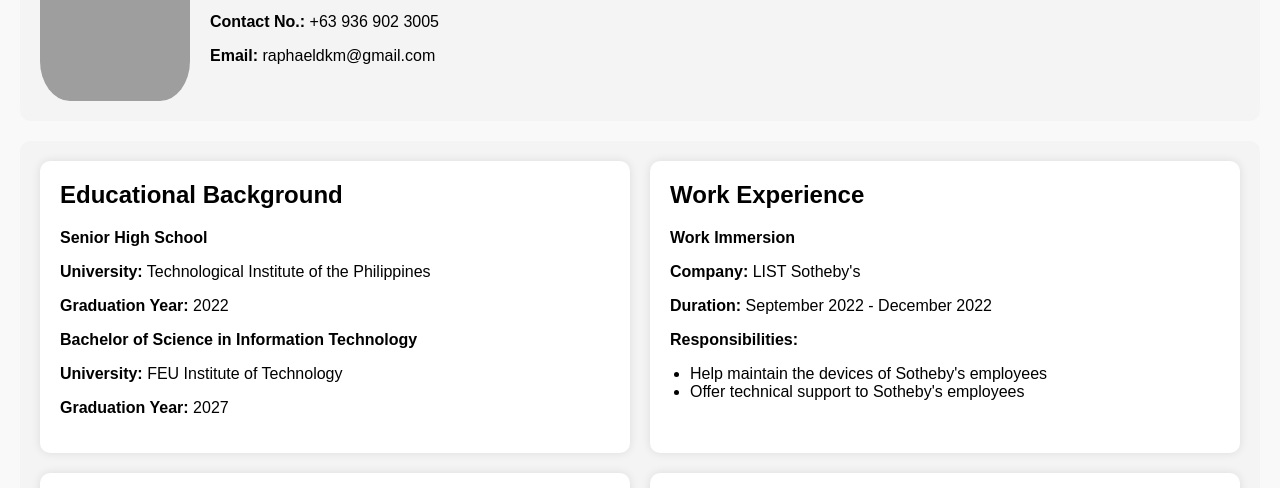
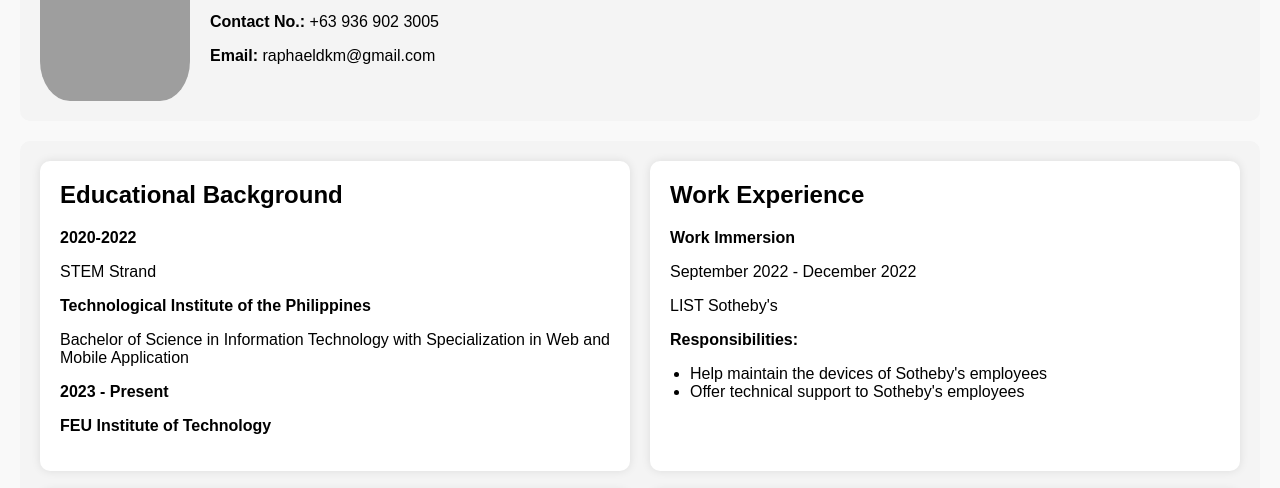
Before and after one commit to choiprogrammer/choiprogrammer.github.io, a plain HTML site: page TS1/index.html in a window 1280 px wide. Shown: the part 219-707 px from the top of the page. Drawn offline with Linux system fonts and the light colour scheme; grey boxes are pictures that could not be loaded.

Commit message:
Update index.html

```diff
--- a/TS1/index.html
+++ b/TS1/index.html
@@ -23,19 +23,19 @@
     <div class="content">
         <div class="section">
             <h2>Educational Background</h2>
-            <p><strong>Senior High School</strong>
-            <p><strong>University:</strong> Technological Institute of the Philippines</p>
-            <p><strong>Graduation Year:</strong> 2022</p>
-            <p><strong>Bachelor of Science in Information Technology</strong></p>
-            <p><strong>University:</strong> FEU Institute of Technology</p>
-            <p><strong>Graduation Year:</strong> 2027</p>
+            <p><strong>2020-2022</strong>
+            <p>STEM Strand</p>
+            <p><strong>Technological Institute of the Philippines</strong> </p>
+            <p>Bachelor of Science in Information Technology with Specialization in Web and Mobile Application</p>
+            <p><strong>2023 - Present</strong></p>
+            <p><strong>FEU Institute of Technology</strong></p>
         </div>
 
         <div class="section">
             <h2>Work Experience</h2>
             <p><strong>Work Immersion</strong></p>
-            <p><strong>Company:</strong> LIST Sotheby's</p>
-            <p><strong>Duration:</strong> September 2022 - December 2022</p>
+            <p><strong></strong> September 2022 - December 2022</p>
+            <p> LIST Sotheby's</p>
             <p><strong>Responsibilities:</strong></p>
             <ul>
                 <li>Help maintain the devices of Sotheby's employees</li>
```
